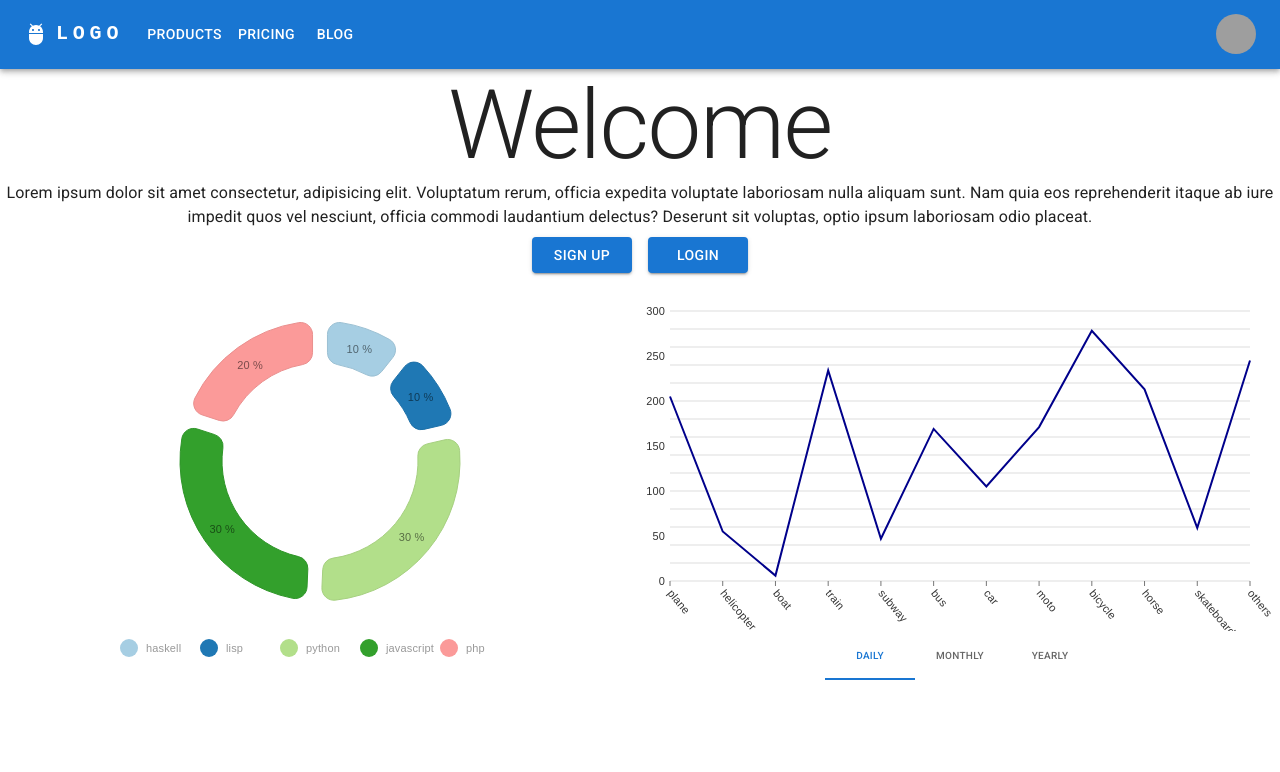
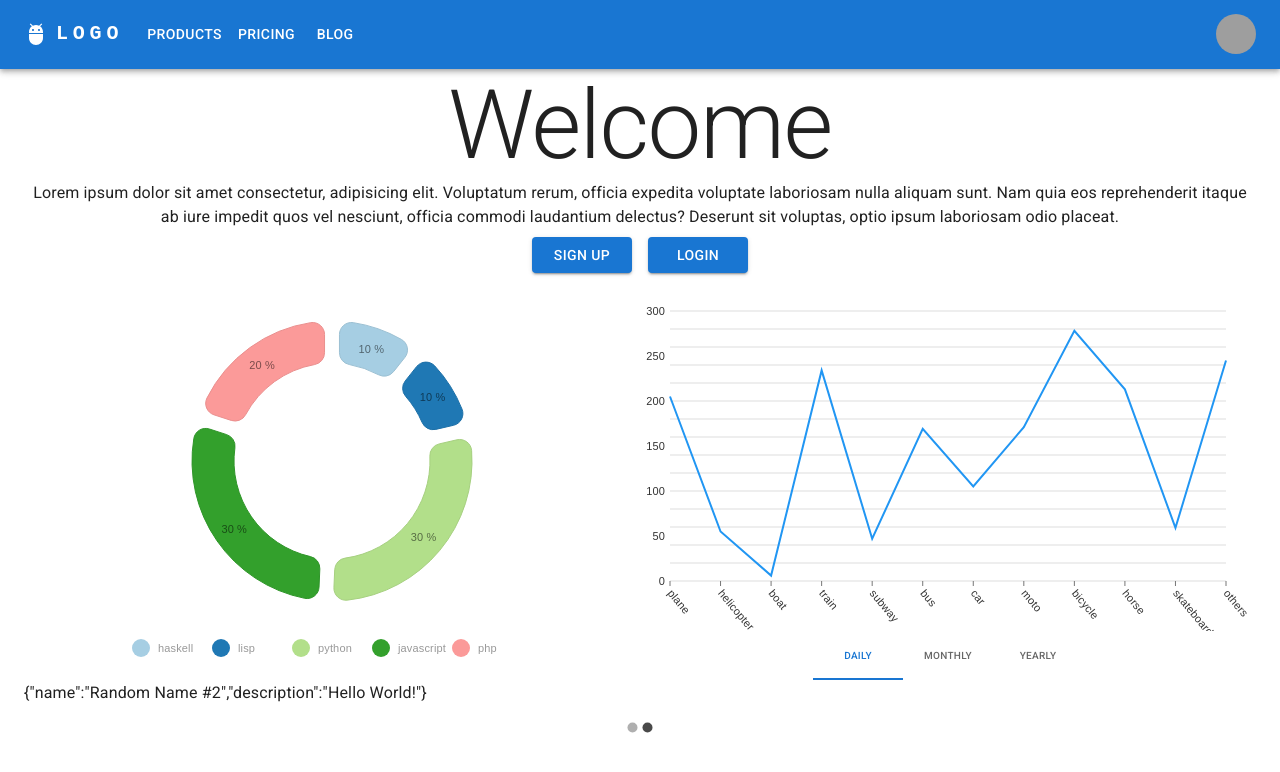
Before and after one commit to parkshub/portfolio-tracker, a React (Create React App) app in the folder frontend/: page /main in a window 1280 px wide. Shown: the top 772 px of the page. Built offline with nearby package versions, Linux system fonts and the light colour scheme; grey boxes are pictures that could not be loaded.

Commit message:
test carousel added

```diff
--- a/frontend/package.json
+++ b/frontend/package.json
@@ -17,6 +17,7 @@
     "@testing-library/user-event": "^13.5.0",
     "react": "^18.2.0",
     "react-dom": "^18.2.0",
+    "react-material-ui-carousel": "^3.4.2",
     "react-router-dom": "^6.8.1",
     "react-scripts": "5.0.1",
     "styled-components": "^5.3.6",
--- a/frontend/src/components/ExampleLine.jsx
+++ b/frontend/src/components/ExampleLine.jsx
@@ -25,7 +25,7 @@ const MyResponsiveLine = ({data}) => (
             // legendOffset: 50,
             // legendPosition: 'middle'
         }}
-        colors="DarkBlue"
+        colors="#2196f3"
         axisLeft={{
             orient: 'left',
             tickSize: 0,
--- a/frontend/src/pages/Main.jsx
+++ b/frontend/src/pages/Main.jsx
@@ -4,19 +4,28 @@ import { useState } from 'react'
 import Tabs from '@mui/material/Tabs';
 import Tab from '@mui/material/Tab';
 
-import { Grid, Button, Typography, Box, Paper} from '@mui/material'
+import { Grid, Button, Typography, Box, Paper, Container} from '@mui/material'
 import ExmaplePie from '../components/ExamplePie'
 import ExampleLine from '../components/ExampleLine'
-// import data from '../utils/data'
-import { lineData } from '../utils/data'
-import { pieData } from '../utils/data'
-// "grid": {
-//     "line": {
-//         "stroke": "#1b1818",
-//         "strokeWidth": 1
-//     }
+
+import { lineData, pieData } from '../utils/data'
+
+import Carousel from 'react-material-ui-carousel'
+
+
 
 const Main = () => {
+
+    var items = [
+        {
+            name: "Random Name #1",
+            description: "Probably the most random thing you have ever seen!"
+        },
+        {
+            name: "Random Name #2",
+            description: "Hello World!"
+        }
+    ]
     const [value, setValue] = useState('daily');
 
     const handleChange = (event, newValue) => {
@@ -24,6 +33,7 @@ const Main = () => {
     };
   return (
     <>
+    <Container maxWidth="xl">
         <Grid container textAlign='center' sx={{width: "100%"}}>
             <Grid item xs={12}>
                 {/* <Typography variant='h1' sx={{ typography: { xs: "h3", md: "h1"}}}>   just know you can do this */}
@@ -76,6 +86,13 @@ const Main = () => {
                 </Grid>
             </Grid>
         </Grid>
+
+        <Carousel>
+            {
+                items.map( (item, i) => <div key={i}>{JSON.stringify(item)}</div> )
+            }
+        </Carousel>
+    </Container>
     </>
   )
 }
```
Also changed, not shown: 1 other file (tests, documents, lock files or other folders).
